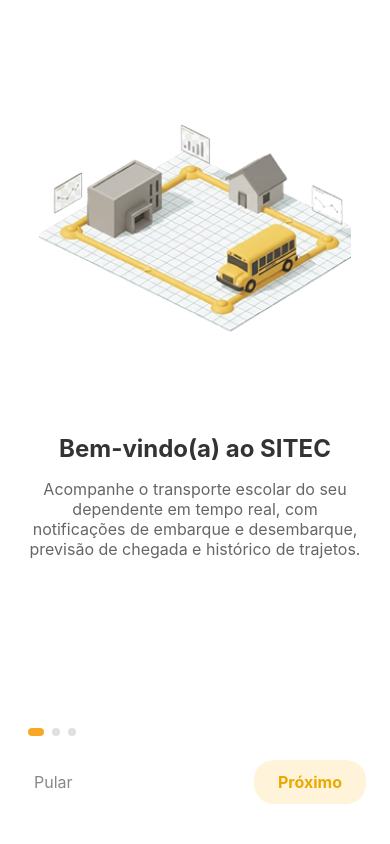
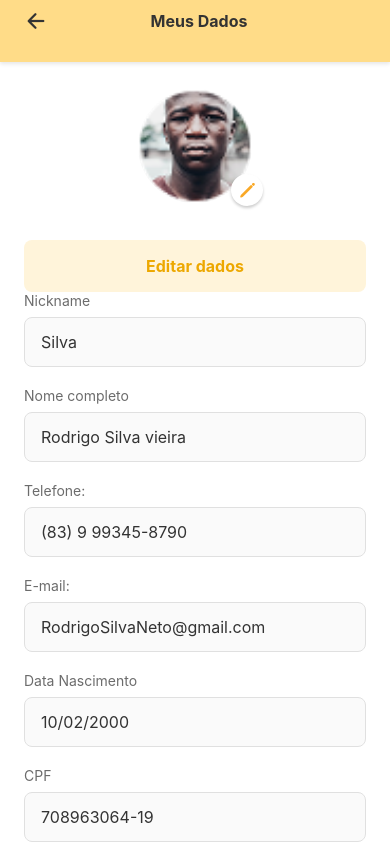
Before and after one commit to gustavodevid/sitec-responsavel-app, a React Native app: screen /Profile in a window 390 px wide. Shown: the top 844 px of the page. Built offline with nearby package versions, Linux system fonts and the light colour scheme.

Commit message:
feat(screens): create profile screen

```diff
--- a/src/components/AppHeader/AppHeader.js
+++ b/src/components/AppHeader/AppHeader.js
@@ -14,6 +14,10 @@ import { SafeAreaView } from 'react-native-safe-area-context';
 const AppHeader = ({ variant = 'home', title = 'Acompanhar' }) => {
   const navigation = useNavigation();
 
+  const navigateToProfile = () => {
+    navigation.navigate('Profile');
+  };
+
   return (
     <View style={styles.headerContainer}>
       {/* Coloca o conteúdo do cabeçalho dentro da área segura */}
@@ -23,7 +27,11 @@ const AppHeader = ({ variant = 'home', title = 'Acompanhar' }) => {
         {/* Variante "Home" (Tela 1) */}
         {variant === 'home' && (
           <View style={styles.contentContainer}>
-            <View style={styles.profileContainer}>
+            <TouchableOpacity
+              style={styles.profileContainer}
+              onPress={navigateToProfile}
+              activeOpacity={0.8}
+            >
               <Image
                 source={require('../../../assets/images/avatar-placeholder.png')}
                 style={styles.avatar}
@@ -32,7 +40,7 @@ const AppHeader = ({ variant = 'home', title = 'Acompanhar' }) => {
                 <Text style={styles.profileName}>Rodrigo Silva • Silva</Text>
                 <Text style={styles.profilePhone}>(83) 9 9186-4312 • Sousa-PB</Text>
               </View>
-            </View>
+            </TouchableOpacity>
             <TouchableOpacity style={styles.iconButton}>
               <Ionicons name="notifications-outline" size={24} color={styles.icon.color} />
             </TouchableOpacity>
--- a/src/components/OnboardingSlide.js
+++ b/src/components/OnboardingSlide/OnboardingSlide.js
@@ -1,6 +1,6 @@
 import React from 'react';
 import { View, Text, Image, StyleSheet, Dimensions } from 'react-native';
-import { COLORS } from '../constants/colors';
+import { COLORS } from '../../constants/colors';
 
 const { width, height } = Dimensions.get('window');
 
--- a/src/navigation/AppNavigator.js
+++ b/src/navigation/AppNavigator.js
@@ -7,6 +7,7 @@ import ForgotPasswordScreen from '../screens/ForgotPasswordScreen/ForgotPassword
 import ResetPasswordScreen from '../screens/ResetPasswordScreen/ResetPasswordScreen';
 import SuccessScreen from '../screens/SuccessScreen/SuccessScreen';
 import HomeScreen from '../screens/HomeScreen/HomeScreen';
+import ProfileScreen from '../screens/ProfileScreen/ProfileScreen';
 
 const Stack = createStackNavigator();
 
@@ -50,6 +51,11 @@ const AppNavigator = () => {
         component={HomeScreen}
         />
 
+        <Stack.Screen
+        name="Profile"
+        component={ProfileScreen}
+        />
+
       </Stack.Navigator>
 
     </NavigationContainer>
--- a/src/screens/OnboardingScreen/OnboardingScreen.js
+++ b/src/screens/OnboardingScreen/OnboardingScreen.js
@@ -1,6 +1,6 @@
 import React, { useState, useRef } from 'react';
 import { View, FlatList, TouchableOpacity, Text } from 'react-native';
-import OnboardingSlide from '../../components/OnboardingSlide';
+import OnboardingSlide from '../../components/OnboardingSlide/OnboardingSlide.js';
 import slides from '../../constants/onboardingData';
 // style
 import styles from './Onboarding.styles.js';
--- /dev/null
+++ b/src/screens/ProfileScreen/ProfileScreen.js
@@ -0,0 +1,92 @@
+import React, { useState } from 'react';
+import {
+  View,
+  Text,
+  Image,
+  TouchableOpacity,
+  ScrollView,
+  Alert
+} from 'react-native';
+import { SafeAreaView } from 'react-native-safe-area-context';
+import { Ionicons } from '@expo/vector-icons';
+
+import AppHeader from '../../components/AppHeader/AppHeader';
+import AppTextInput from '../../components/AppTextInput/AppTextInput';
+import AppButton from '../../components/AppButton/AppButton';
+
+import styles from './ProfileScreen.styles';
+import { COLORS } from '../../constants/colors';
+
+/**
+ * Tela de Perfil (Meus Dados)
+ */
+const ProfileScreen = ({ navigation }) => {
+  const [nickname, setNickname] = useState('Silva');
+  const [fullName, setFullName] = useState('Rodrigo Silva vieira');
+  const [phone, setPhone] = useState('(83) 9 99345-8790');
+  const [email, setEmail] = useState('RodrigoSilvaNeto@gmail.com');
+  const [birthDate, setBirthDate] = useState('10/02/2000');
+  const [cpf, setCpf] = useState('708963064-19');
+
+  const handleUpdate = () => {
+    Alert.alert('Dados Atualizados', '(Simulação)');
+  };
+
+  const handleLogout = () => {
+    Alert.alert('Sair', 'Tem certeza que deseja sair?', [
+      { text: 'Cancelar' },
+      { text: 'Sair', style: 'destructive', onPress: () => navigation.navigate('Login') }
+    ]);
+  };
+
+  return (
+    <SafeAreaView style={styles.container} edges={['bottom']}>
+      {/* 1. Cabeçalho (Reutilizado) */}
+      <AppHeader variant="internal" title="Meus Dados" />
+
+      <ScrollView contentContainerStyle={styles.scrollContainer}>
+        {/* 2. Avatar com Botão de Edição */}
+        <View style={styles.avatarContainer}>
+          <Image
+            source={require('../../../assets/images/avatar-placeholder.png')}
+            style={styles.avatar}
+          />
+          <TouchableOpacity style={styles.editIconContainer}>
+            <Ionicons name="pencil" size={18} color={COLORS.primary} />
+          </TouchableOpacity>
+        </View>
+
+        {/* 3. Botão "Editar dados" */}
+        <AppButton
+          title="Editar dados"
+          variant="secondary"
+          onPress={() => {}}
+          style={styles.editDataButton}
+        />
+
+        {/* 4. Formulário (Reutilizado) */}
+        <AppTextInput label="Nickname" value={nickname} onChangeText={setNickname} />
+        <AppTextInput label="Nome completo" value={fullName} onChangeText={setFullName} />
+        <AppTextInput label="Telefone:" value={phone} onChangeText={setPhone} keyboardType="phone-pad" />
+        <AppTextInput label="E-mail:" value={email} onChangeText={setEmail} keyboardType="email-address" />
+        <AppTextInput label="Data Nascimento" value={birthDate} onChangeText={setBirthDate} />
+        <AppTextInput label="CPF" value={cpf} onChangeText={setCpf} keyboardType="numeric" />
+
+        {/* 5. Botão "Atualizar" (Nova Variante) */}
+        <AppButton
+          title="Atualizar dados"
+          variant="secondary"
+          onPress={handleUpdate}
+        />
+
+        {/* 6. Link "Sair da Conta" */}
+        <TouchableOpacity style={styles.logoutButton} onPress={handleLogout}>
+          <Text style={styles.logoutText}>Sair da Conta</Text>
+        </TouchableOpacity>
+
+      </ScrollView>
+    </SafeAreaView>
+  );
+};
+
+export default ProfileScreen;
--- /dev/null
+++ b/src/screens/ProfileScreen/ProfileScreen.styles.js
@@ -0,0 +1,66 @@
+import { StyleSheet } from 'react-native';
+import { COLORS } from '../../constants/colors';
+
+const styles = StyleSheet.create({
+  container: {
+    flex: 1,
+    backgroundColor: COLORS.background,
+  },
+  scrollContainer: {
+    paddingHorizontal: 24,
+    paddingBottom: 40,
+  },
+
+  avatarContainer: {
+    alignItems: 'center',
+    marginVertical: 24,
+    position: 'relative',
+  },
+  avatar: {
+    width: 120,
+    height: 120,
+    borderRadius: 60,
+    borderWidth: 3,
+    borderColor: COLORS.background,
+    shadowColor: '#000',
+    shadowOffset: { width: 0, height: 4 },
+    shadowOpacity: 0.1,
+    shadowRadius: 5,
+  },
+  editIconContainer: {
+    position: 'absolute',
+    bottom: 0,
+    right: '30%',
+    backgroundColor: COLORS.background,
+    width: 32,
+    height: 32,
+    borderRadius: 16,
+    alignItems: 'center',
+    justifyContent: 'center',
+    shadowColor: '#000',
+    shadowOffset: { width: 0, height: 2 },
+    shadowOpacity: 0.2,
+    shadowRadius: 3,
+    elevation: 5,
+  },
+  editDataButton: {
+    width: 'auto',
+    alignSelf: 'center',
+    paddingVertical: 6,
+    paddingHorizontal: 16,
+    borderRadius: 20,
+    marginTop: 0,
+    marginBottom: 24,
+  },
+  logoutButton: {
+    alignItems: 'center',
+    marginTop: 32,
+  },
+  logoutText: {
+    color: COLORS.textDanger,
+    fontSize: 16,
+    fontWeight: '600',
+  },
+});
+
+export default styles;
```
Also changed, not shown: src/components/OnboardingSlide/OnboardingSlide.styles.js (added, +30 -0 lines).
